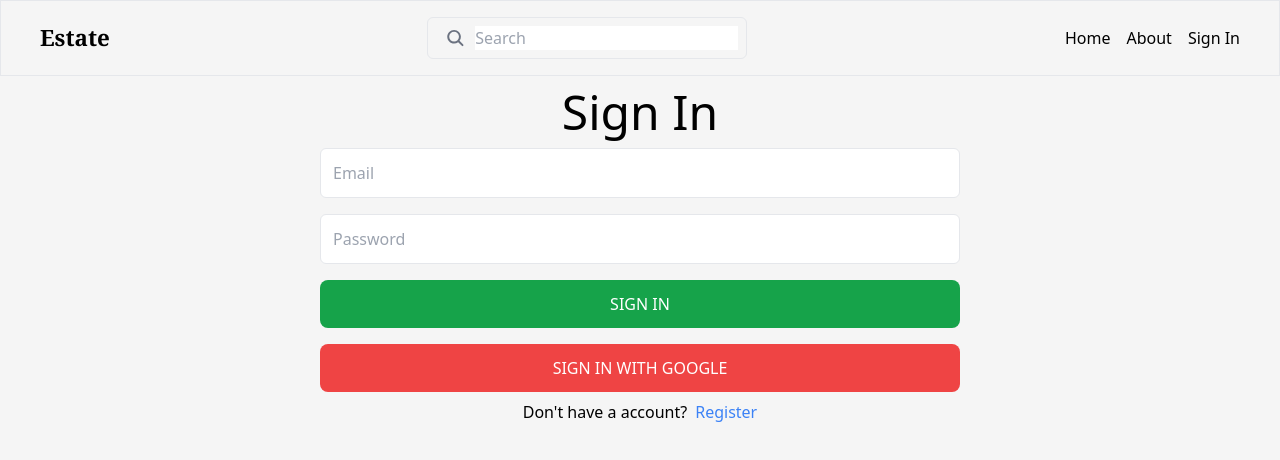
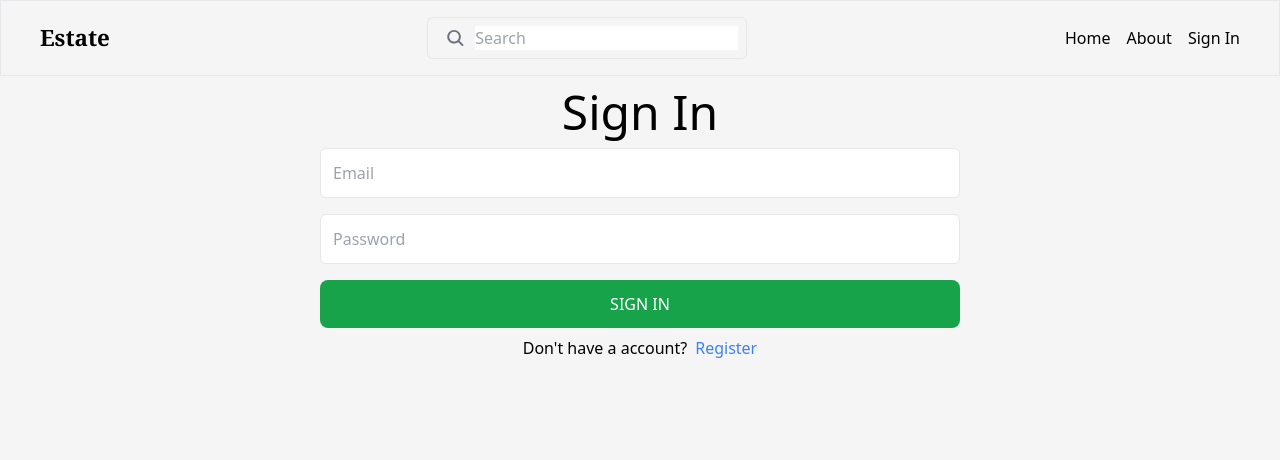
Before and after one commit to Kaustuv-Karki/Real-Estate-MERN, a React (Vite) app in the folder client/: page /signin in a window 1280 px wide. Shown: the top 460 px of the page. Built offline with nearby package versions, Linux system fonts and the light colour scheme.

Commit message:
Google authentication removed

```diff
--- a/client/src/pages/SignIn.jsx
+++ b/client/src/pages/SignIn.jsx
@@ -72,7 +72,7 @@ const SignIn = () => {
           className="w-full p-3 uppercase bg-green-600 text-white rounded-lg hover:opacity-80 disabled:opacity-50">
           {loading ? "Loading..." : "Sign In"}
         </button>
-        <OAuth />
+        {/* <OAuth /> */}
       </form>
       <div className="flex gap-2 py-2">
         <p>Don&apos;t have a account? </p>
--- a/client/src/pages/SignUp.jsx
+++ b/client/src/pages/SignUp.jsx
@@ -81,7 +81,7 @@ const SignUp = () => {
           className="w-full py-2 bg-green-600 text-white rounded-lg hover:opacity-80 disabled:opacity-50">
           {loading ? "Loading..." : "Register"}
         </button>
-        <OAuth />
+        {/* <OAuth /> */}
       </form>
       <div className="flex gap-2 py-2">
         <p>Already have a account? </p>
```
